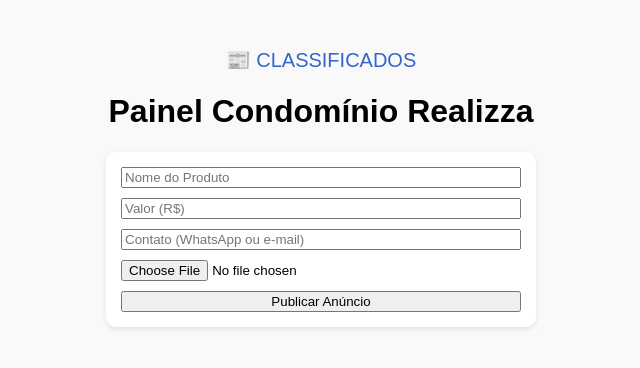
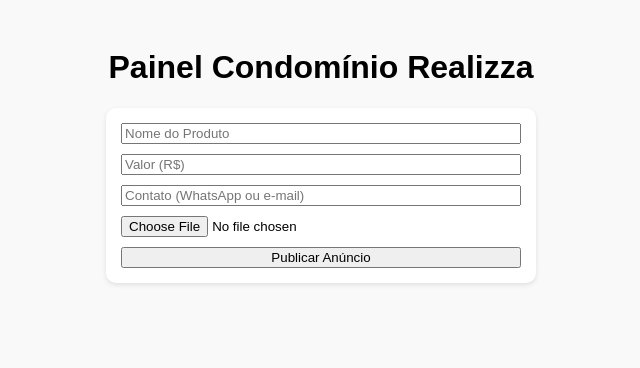
Before and after one commit to Ososdrac/painel-Realizza, a plain HTML site: page index.html in a window 1280 px wide. Shown: the whole page, without its empty margins (319-959 px from the left). Drawn offline with Linux system fonts and the light colour scheme; no server answers.

Commit message:
Teste Link undo

```diff
--- a/index.html
+++ b/index.html
@@ -1,17 +1,14 @@
 <!DOCTYPE html>
 <html lang="pt-br">
+
 <head>
   <meta charset="UTF-8" />
-  <meta name="viewport" content="width=device-width, initial-scale=1.0"/>
+  <meta name="viewport" content="width=device-width, initial-scale=1.0" />
   <title>Painel de Anúncios</title>
   <link rel="stylesheet" href="style.css" />
 </head>
+
 <body>
-  <a href="https://painel-realizza.vercel.app" target="_blank" style="display:block; text-align:center; margin: 20px auto; font-size: 20px; color: #3366cc; text-decoration: none;">
-    📰 CLASSIFICADOS
-  </a>
-
-
   <h1>Painel Condomínio Realizza</h1>
 
   <form id="adForm">
@@ -28,8 +25,8 @@
 
   <!-- Firebase SDK + Config -->
   <script type="module">
-    import { initializeApp } from "https://www.gstatic.com/firebasejs/12.0.0/firebase-app.js";
-    import { getFirestore, collection, addDoc, getDocs } from "https://www.gstatic.com/firebasejs/12.0.0/firebase-firestore.js";
+    import {initializeApp} from "https://www.gstatic.com/firebasejs/12.0.0/firebase-app.js";
+    import {getFirestore, collection, addDoc, getDocs} from "https://www.gstatic.com/firebasejs/12.0.0/firebase-firestore.js";
 
     const firebaseConfig = {
       apiKey: "",
@@ -52,4 +49,5 @@
     };
   </script>
 </body>
+
 </html>
```
